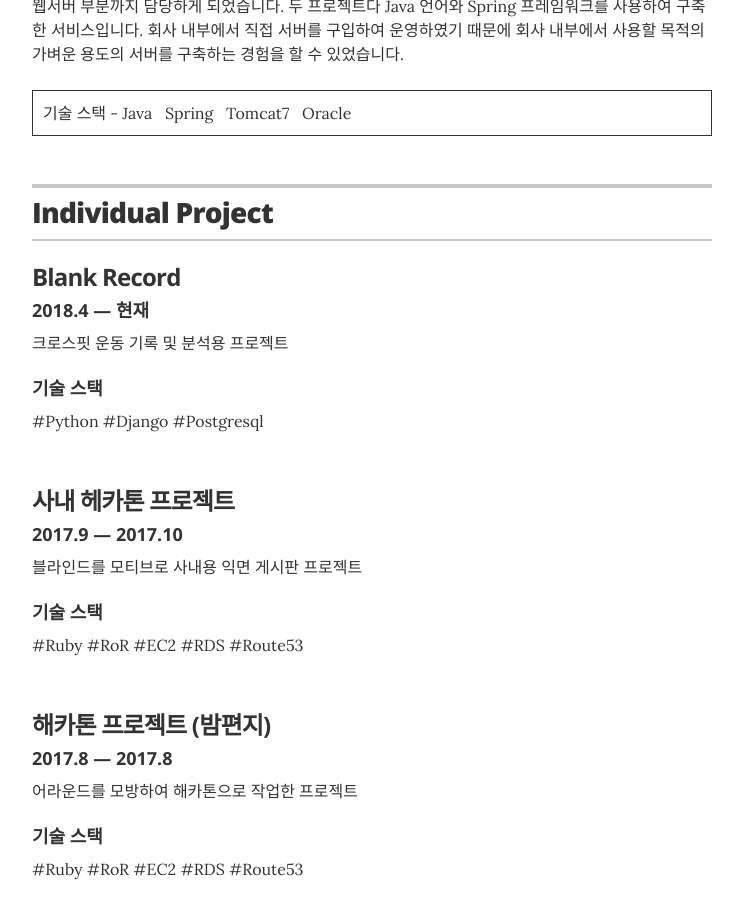
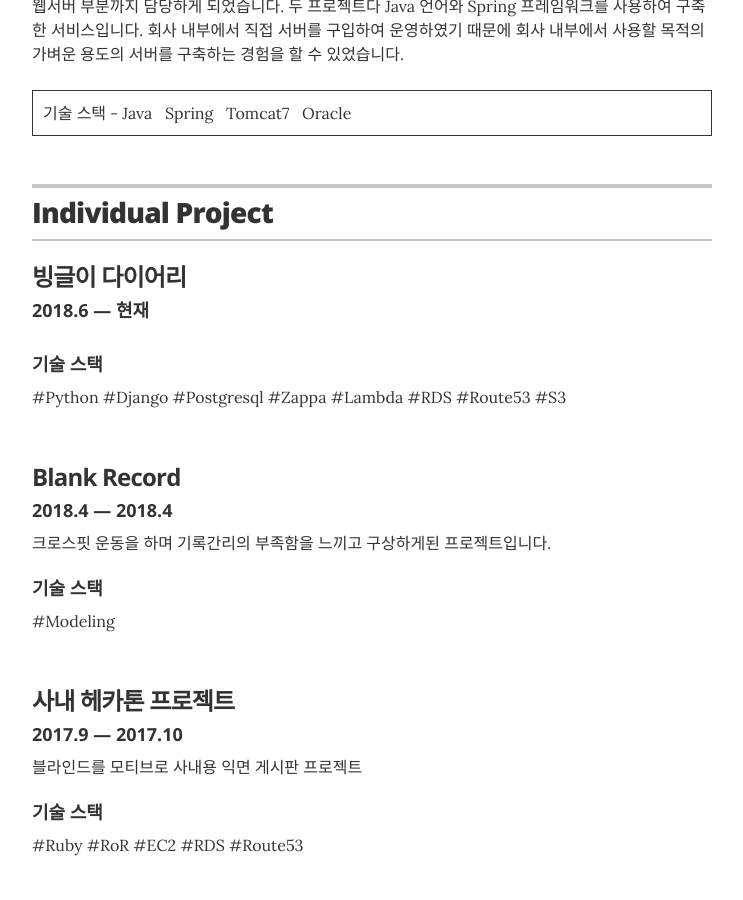
Before and after one commit to bingl2/resume, a Jekyll site: the page built from index.html, in a window 1280 px wide and 900 px high, scrolled down 1781 px. Shown: the whole window, without its empty margins (268-1011 px from the left). Built offline with Jekyll 4.4.1, drawn with Linux system fonts in a browser that asks for light colours.

Commit message:
개인 프로젝트 부분 구조 변경

```diff
--- a/_data/projects.yml
+++ b/_data/projects.yml
@@ -1,24 +1,35 @@
+- project: 빙글이 다이어리
+  duration: 2018.6 — 현재
+  skillset: "#Python #Django #Postgresql #Zappa #Lambda #RDS #Route53 #S3"
+  descriptions: ["Django Framework 연습용 프로젝트", "Serverless 아키텍처 구성", "Zappa를 이용하여 배포 시스템 구축", "전적으로 AWS 활용"]
+
 - project: Blank Record
-  duration: 2018.4 — 현재
-  skillset: "#Python  #Django  #Postgresql"
-  description: 크로스핏 운동 기록 및 분석용 프로젝트
+  duration: 2018.4 — 2018.4
+  skillset: "#Modeling"
+  descriptions: ["크로스핏 운동 기록관리용 프로젝트", "asdfasdf", "asdfadsfasdf"]
+  description: 크로스핏 운동을 하며 기록간리의 부족함을 느끼고 구상하게된 프로젝트입니다.
+  # 크로스핏 운동을 시작하면서 운동 후 기록관리의 부족함을 느끼고 구상하게된 프로젝트입니다. 모델링에 관심이 많은 시기였고, 훈련소 입소전 시간이 부족하였기에 모델링 완성을 목표로 진행하게되었습니다.
 
 - project: 사내 헤카톤 프로젝트
   duration: 2017.9 — 2017.10
   skillset: "#Ruby  #RoR  #EC2  #RDS  #Route53"
   description: 블라인드를 모티브로 사내용 익면 게시판 프로젝트
+  descriptions: ["asdf", "asdfasdf", "asdfadsfasdf"]
 
 - project: 해카톤 프로젝트 (밤편지)
   duration: 2017.8 — 2017.8
   skillset: "#Ruby  #RoR  #EC2  #RDS  #Route53"
+  descriptions: ["asdf", "asdfasdf", "asdfadsfasdf"]
   description: 어라운드를 모방하여 해카톤으로 작업한 프로젝트
 
 - project: 코드 김치
   duration: 2017.3 — 2017.4
   skillset: "#Python  #Flask  #Postgresql #EC2 #RDS #Route53"
   description: Weekly Python 같은 다양항 뉴스레터를 구독 후 뉴스레터를 크롤링하여 데이터를 저장 후 관심 추가를 한 유저들에게 앱 푸시를 통해 알려준다.
+  descriptions: ["asdf", "asdfasdf", "asdfadsfasdf"]
 
 - project: 인터파크 티켓 뮤지컬 크롤러
   duration: 2016.12
   skillset: "#Python"
   description: 신규 뮤지컬 오픈 관련 뮤지컬 Info 크롤러
+  descriptions: ["asdf", "asdfasdf", "asdfadsfasdf"]
```
